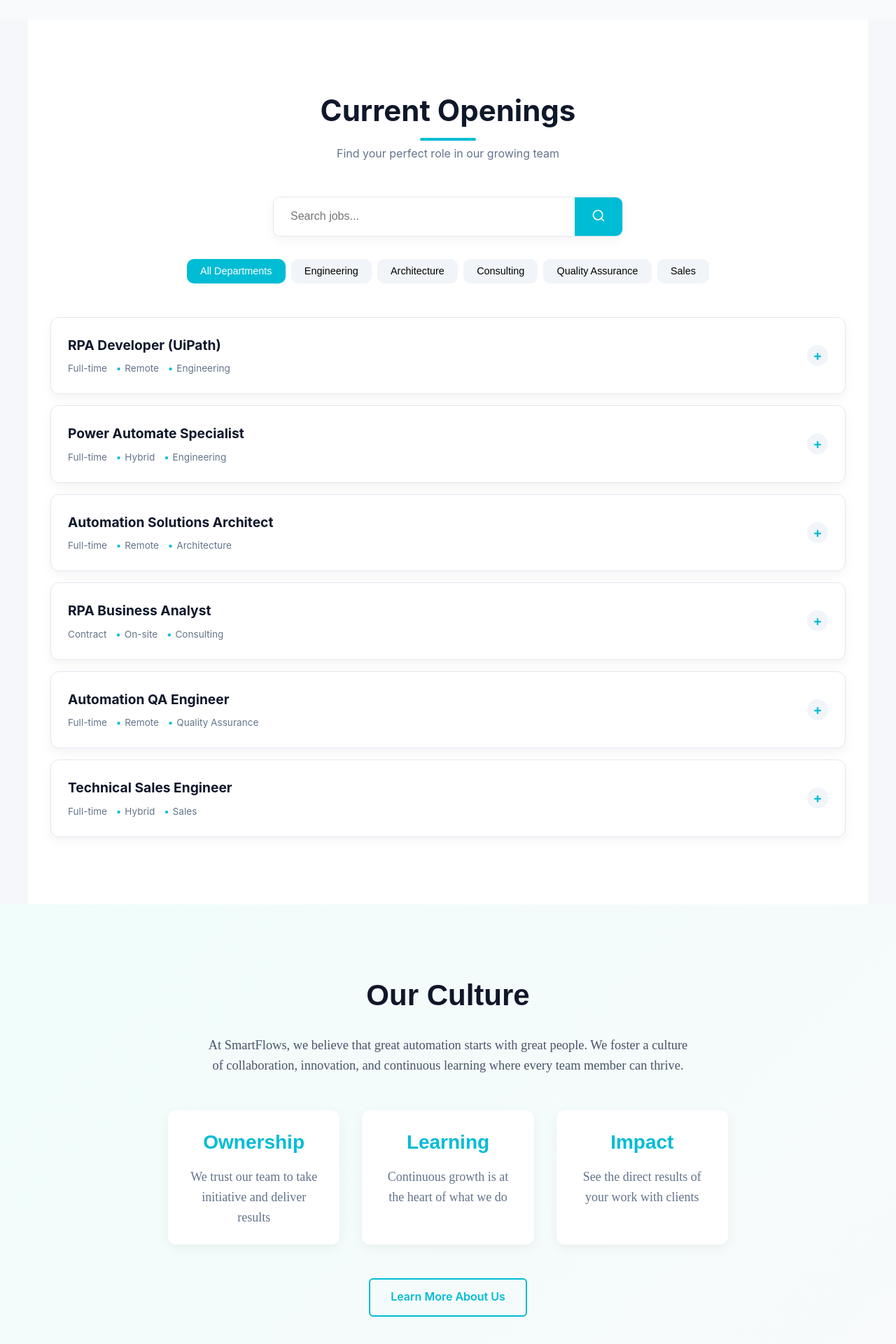
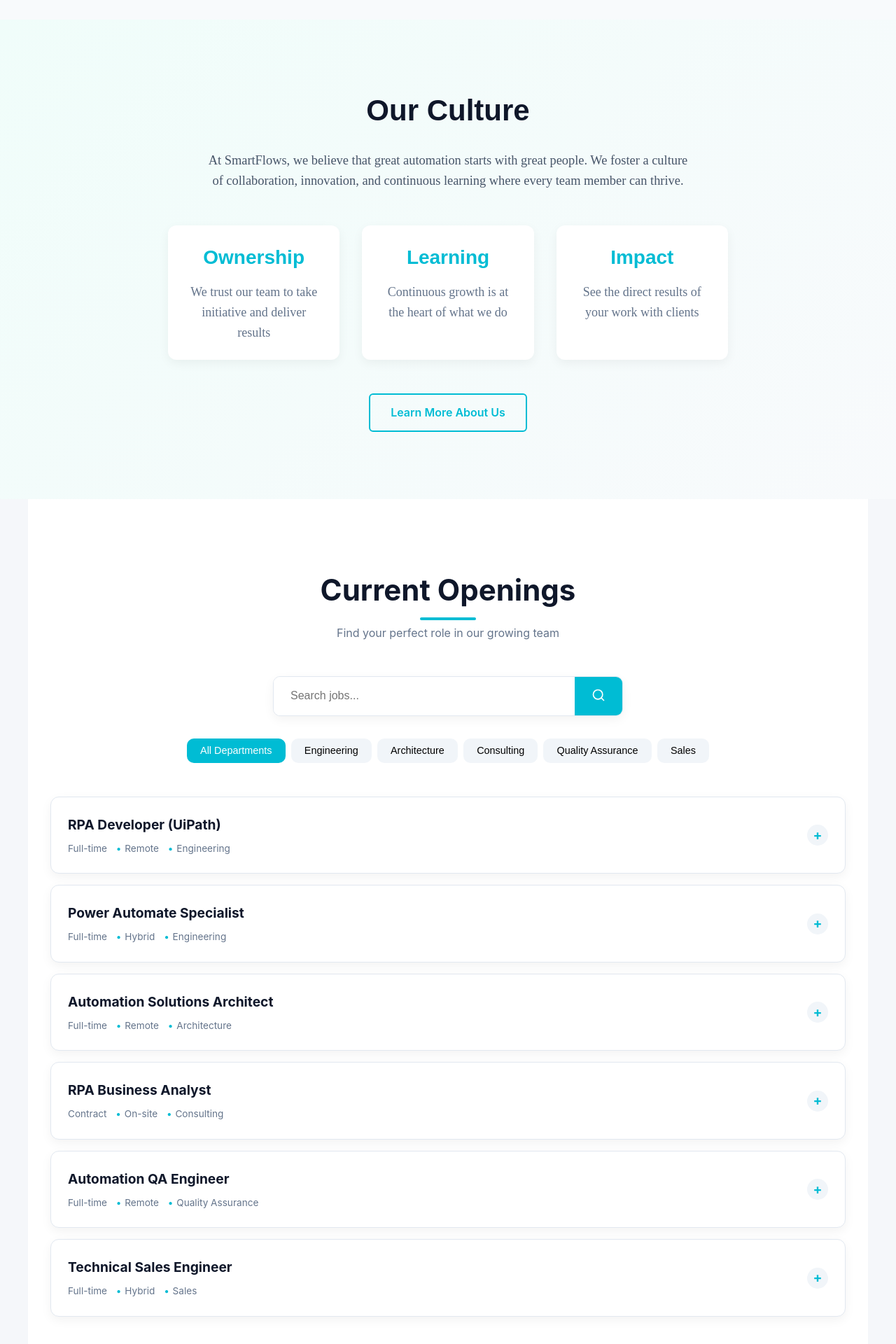
Before and after one commit to Shauryaraje7/SMART-FLOWS, a React (Vite) app: page /careerpage in a window 1280 px wide. Shown: the part 1480-3400 px from the top of the page at 70% size. Built offline with nearby package versions, Linux system fonts and the light colour scheme.

Commit message:
version 13.0.1

```diff
--- a/src/components/Pages/AboutusPage.jsx
+++ b/src/components/Pages/AboutusPage.jsx
@@ -5,6 +5,7 @@ import Robot from '../../assets/robot3.png';
 import MissionImage from '../../assets/robot3.png';
 import TeamImage from '../../assets/robot3.png';
 import FooterSection from '../Sections/FooterSection.jsx';
+import RPAForm from '../RPAForm.jsx';
 
 // Placeholder images for courses
 import BeginnerCourseImg from '../../assets/UiPath-Logo.png';
@@ -15,8 +16,17 @@ const AboutPage = () => {
   const [projectsCompleted, setProjectsCompleted] = useState(0);
   const [satisfactionRate, setSatisfactionRate] = useState(0);
   const [automationHours, setAutomationHours] = useState(0);
+  const [showForm, setShowForm] = useState(false);
 
   const sectionRefs = useRef([]);
+
+  const handleBookAppointment = () => {
+    setShowForm(true);
+  };
+
+  const closeForm = () => {
+    setShowForm(false);
+  };
 
   useEffect(() => {
     // Animation for stats counting
@@ -152,7 +162,9 @@ const AboutPage = () => {
           <p>We deliver cutting-edge automation solutions that drive efficiency, reduce costs, and unlock new possibilities for organizations of all sizes.</p>
           <div className="aboutpage-hero-buttons">
             <Link to="/services" className="aboutpage-btn-primary">Explore Our Services</Link>
-            <Link to="/contact" className="aboutpage-btn1-outline">Schedule Consultation</Link>
+            <button className="aboutpage-btn1-outline" onClick={handleBookAppointment}>
+              Schedule Consultation
+            </button>
           </div>
         </div>
         <div className="aboutpage-hero-image">
@@ -240,7 +252,6 @@ const AboutPage = () => {
               <div className="aboutpage-team-stat-label">Industries Served</div>
             </div>
           </div>
-
         </div>
       </section>
 
@@ -321,13 +332,18 @@ const AboutPage = () => {
           <p>Whether you need enterprise automation solutions or want to build expertise within your team, we have the perfect offering for you.</p>
           <div className="aboutpage-cta-buttons">
             <Link to="/contact" className="aboutpage-btn-primary">Get Started</Link>
-            <Link to="/demo" className="aboutpage-btn-outline">Request Demo</Link>
+            <button className="aboutpage-btn-outline" onClick={handleBookAppointment}>
+              Request Demo
+            </button>
           </div>
         </div>
       </section>
 
       {/* Footer Section */}
       <FooterSection />
+
+      {/* RPA Form Modal */}
+      <RPAForm isOpen={showForm} onClose={closeForm} />
     </div>
   );
 };
--- a/src/components/Pages/CareerPage.jsx
+++ b/src/components/Pages/CareerPage.jsx
@@ -289,6 +289,52 @@ const CareersPage = () => {
         </div>
       </section>
 
+
+
+
+
+
+
+
+
+
+
+{/* Culture Section */}
+      <section className="carrespage-culture-section">
+        <div className="carrespage-culture-content">
+          <h2 className='Allh1 subheadings'  >Our Culture</h2>
+          <p className='AllP subheadingpara'  >At SmartFlows, we believe that great automation starts with great people. We foster a culture of collaboration, innovation, and continuous learning where every team member can thrive.</p>
+          <div className="carrespage-culture-points">
+            <div className="carrespage-culture-point">
+              <h3 className='Allh1 smallheading'  >Ownership</h3>
+              <p className='AllP smallpara'  >We trust our team to take initiative and deliver results</p>
+            </div>
+            <div className="carrespage-culture-point">
+              <h3 className='Allh1 smallheading'   >Learning</h3>
+              <p  className='AllP smallpara'  >Continuous growth is at the heart of what we do</p>
+            </div>
+            <div className="carrespage-culture-point">
+              <h3 className='Allh1 smallheading'  >Impact</h3>
+              <p className='AllP smallpara'  >See the direct results of your work with clients</p>
+            </div>
+          </div>
+          <Link to="/aboutuspage" className="carrespage-outline-button">Learn More About Us</Link>
+        </div>
+      </section>
+
+
+
+
+
+
+
+
+
+
+
+
+
+
       {/* Job Openings Section */}
       <section className="carrespage-job-openings" id="open-positions">
         <div className="carrespage-section-header">
@@ -353,28 +399,18 @@ const CareersPage = () => {
         </div>
       </section>
 
-      {/* Culture Section */}
-      <section className="carrespage-culture-section">
-        <div className="carrespage-culture-content">
-          <h2 className='Allh1 subheadings'  >Our Culture</h2>
-          <p className='AllP subheadingpara'  >At SmartFlows, we believe that great automation starts with great people. We foster a culture of collaboration, innovation, and continuous learning where every team member can thrive.</p>
-          <div className="carrespage-culture-points">
-            <div className="carrespage-culture-point">
-              <h3 className='Allh1 smallheading'  >Ownership</h3>
-              <p className='AllP smallpara'  >We trust our team to take initiative and deliver results</p>
-            </div>
-            <div className="carrespage-culture-point">
-              <h3 className='Allh1 smallheading'   >Learning</h3>
-              <p  className='AllP smallpara'  >Continuous growth is at the heart of what we do</p>
-            </div>
-            <div className="carrespage-culture-point">
-              <h3 className='Allh1 smallheading'  >Impact</h3>
-              <p className='AllP smallpara'  >See the direct results of your work with clients</p>
-            </div>
-          </div>
-          <Link to="/about" className="carrespage-outline-button">Learn More About Us</Link>
-        </div>
-      </section>
+
+
+
+
+
+
+
+
+
+
+
+
 
       {/* CTA Section */}
       <section className="carrespage-careers-cta">
```
